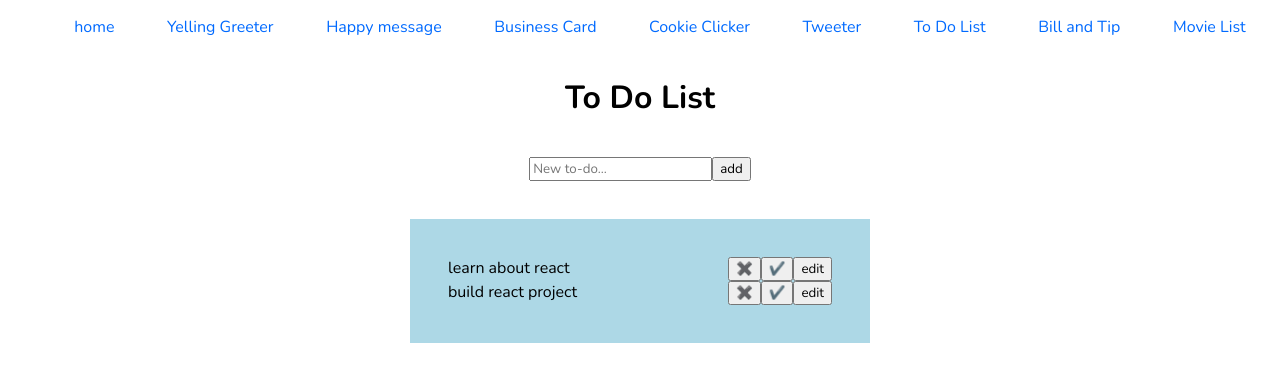
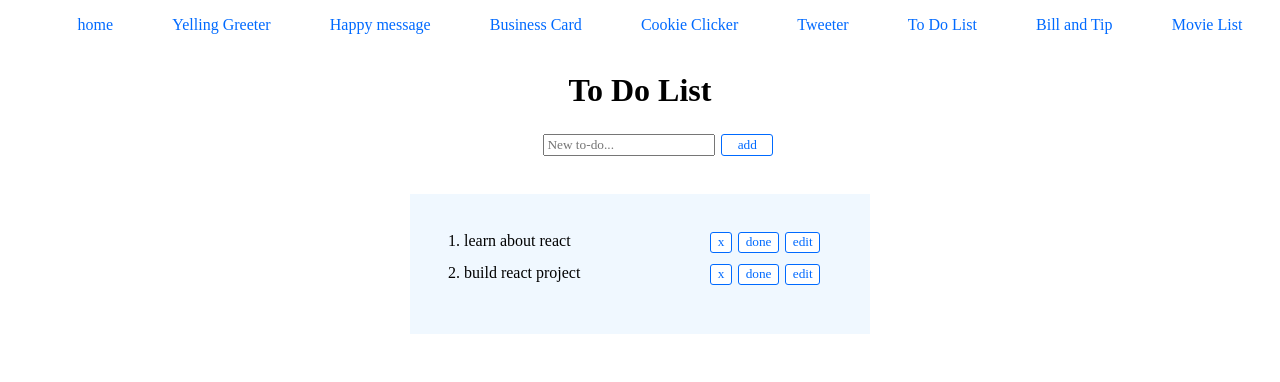
Before and after one commit to MeikaFreckelton/all-projects, a React (Create React App) app: page /todolist in a window 1280 px wide. Shown: the top 382 px of the page. Built offline with nearby package versions, Linux system fonts and the light colour scheme.

Commit message:
adding styling

```diff
--- a/src/components/BillAndTip.js
+++ b/src/components/BillAndTip.js
@@ -26,8 +26,13 @@ const BillAndTip = () => {
 
   return(
     <div>
-      <h1>bill and tip</h1>
-      <h3>Total: {result}</h3>
+      <div className="billWrapper">
+        <div className="heading bill-heading">
+          <h1>Bill and Tip Calculator</h1>
+        </div>
+
+        <h3 className="total">Total: ${result}</h3>
+
 
         <form onSubmit={handleSubmit}>
           <label>Bill Amount: </label><br/>
@@ -44,8 +49,10 @@ const BillAndTip = () => {
             onChange={handleInputChange}
           ></input>%<br/><br/>
 
-          <input type="submit"></input>
+          <input className="btn" type="submit"></input>
         </form>
+      </div>
+
     </div>
   )
 }
--- a/src/components/BusinessCard.js
+++ b/src/components/BusinessCard.js
@@ -72,10 +72,14 @@ const BusinessCard = () => {
 
 
     return (
-        <div id="businessCardWrapper">
+        <div>
+
+
+
             <div className="heading">
                 <h1>Business card generator</h1>
             </div>
+            <div id="businessCardWrapper">
 
                 <div className="cardAndForm">
                 <div className="bCard">
@@ -178,6 +182,7 @@ const BusinessCard = () => {
 
 
             </div>
+        </div>
     )
 }
 
--- a/src/components/CookieClicker/CookieClicker.js
+++ b/src/components/CookieClicker/CookieClicker.js
@@ -19,18 +19,22 @@ const CookieClicker = () => {
 
 
 
-  const divStyle = {
-    textAlign: "center"
-  }
 
   return (
-    <div style={divStyle}>
+    <div>
+
         <StateContext.Provider value={{store, dispatch}}>
+          <div className="heading">
             <h1>Cookie Clicker</h1>
+          </div>
+
+          <div id="cookieClick">
             <DisplayCount />
             <PerClick />
             <PerSecond />
+          </div>
         </StateContext.Provider>
+
     </div>
   )
 }
--- a/src/components/CookieClicker/components/DisplayCount.js
+++ b/src/components/CookieClicker/components/DisplayCount.js
@@ -8,7 +8,7 @@ const DisplayCount = () => {
     return(
         <div>
             <h2>Current Cookie Count</h2>
-            <h2>{cookieClicks}</h2>
+            <h2 className="count">{cookieClicks}</h2>
         </div>
     )
 }
--- a/src/components/CookieClicker/components/PerClick.js
+++ b/src/components/CookieClicker/components/PerClick.js
@@ -16,7 +16,7 @@ const PerClick = () => {
     return(
         <div>
             <h2>Manually Increase Cookie Count</h2>
-            <button onClick={handleClick}>increase by 5</button>
+            <button className="cookieBtns" onClick={handleClick}>increase by 5</button>
         </div>
     )
 }
--- a/src/components/CookieClicker/components/PerSecond.js
+++ b/src/components/CookieClicker/components/PerSecond.js
@@ -48,7 +48,7 @@ const PerSecond = () => {
 
             <h2>Increase Cookies Per Second</h2>
             <h3>{error}</h3>
-            <button onClick={handleClick}>Spend 100 cookies to increase cookies per second by {autoIncrease}</button>
+            <button className="cookieBtns" onClick={handleClick}>Spend 100 cookies to increase cookies per second by {autoIncrease}</button>
         </div>
     )
 }
--- a/src/components/ToDoList.js
+++ b/src/components/ToDoList.js
@@ -28,12 +28,12 @@ const ToDoList = () => {
 
     }
 
-    function Todo({todo, index, completeTodo, removeTodo}){ // get text from list item
+    function Todo({todo, index, completeTodo, removeTodo, number}){ // get text from list item
         return(
             <div className="todo" style={{textDecoration: todo.isCompleted ? "line-through" : ""}}>
-                {todo.text}
+                {number}. {todo.text}
                 <div className="buttons">
-                <button onClick={() => removeTodo(index)}>✖️</button><button onClick={() => completeTodo(index)}>✔️</button><button>edit</button>
+                    <button onClick={() => removeTodo(index)}>x</button><button onClick={() => completeTodo(index)}>done</button><button>edit</button>
                 </div>
 
             </div>
@@ -77,7 +77,7 @@ const ToDoList = () => {
                     placeholder="New to-do..."
                     onChange={e => setValue(e.target.value)}
                 />
-                <input type="submit" value="add" />
+                <input type="submit" value="add" className="add-btn"/>
                 </form>
             </div>
 
@@ -86,6 +86,7 @@ const ToDoList = () => {
                     <Todo
                         key={index}
                         index={index}
+                        number={index + 1}
                         todo={todo}
                         completeTodo = {completeTodo}
                         removeTodo = {removeTodo}
--- a/src/styles/App.css
+++ b/src/styles/App.css
@@ -21,9 +21,13 @@
           justify-content: space-between;
 }
 
+.todo .index {
+  font-weight: 600;
+}
+
 .todoItems {
   width: 30vw;
-  background-color: lightblue;
+  background-color: aliceblue;
   padding: 3%;
   margin: 3% auto;
 }
@@ -36,6 +40,26 @@
   -webkit-box-pack: center;
       -ms-flex-pack: center;
           justify-content: center;
+  width: 70vw;
+}
+
+#formDiv form {
+  display: -webkit-box;
+  display: -ms-flexbox;
+  display: flex;
+  -webkit-box-orient: horizontal;
+  -webkit-box-direction: normal;
+      -ms-flex-direction: row;
+          flex-direction: row;
+}
+
+#formDiv .add-btn {
+  margin-left: 3%;
+  color: #006aff;
+  padding: 1% 8%;
+  background-color: #fff;
+  border: 1px solid #006aff;
+  border-radius: 3px;
 }
 
 .crossed-line {
@@ -49,4 +73,18 @@
 .tasks:hover {
   color: blue;
 }
+
+.buttons {
+  margin-bottom: 3%;
+  width: 10vw;
+}
+
+.buttons button {
+  margin-left: 5%;
+  color: #006aff;
+  padding: 1% 5%;
+  background-color: #fff;
+  border: 1px solid #006aff;
+  border-radius: 3px;
+}
 /*# sourceMappingURL=App.css.map */
--- a/src/styles/App.scss
+++ b/src/styles/App.scss
@@ -9,6 +9,8 @@
     margin: 0 auto;
     font-family: Montserrat;
     padding: 3%;
+
+
 }
 
 .todo{
@@ -16,11 +18,15 @@
     display: flex;
     flex-direction: row;
     justify-content: space-between;
+    .index{
+        font-weight: 600;
+
+    }
 }
 
 .todoItems{
     width: 30vw;
-    background-color: lightblue;
+    background-color: aliceblue;
     padding: 3%;
     margin: 3% auto;
 }
@@ -28,7 +34,23 @@
 #formDiv{
     margin: 0 auto;
     display: flex;
+
     justify-content: center;
+    width: 70vw;
+
+    form{
+        display: flex;
+        flex-direction: row;
+    }
+
+    .add-btn{
+        margin-left: 3%;
+        color: #006aff;
+        padding: 1% 8%;
+        background-color: #fff;
+        border: 1px solid #006aff;
+        border-radius: 3px;
+    }
 }
 
 
@@ -43,3 +65,20 @@
     }
 
 }
+
+
+
+.buttons{
+    margin-bottom: 3%;
+    // background-color: aqua;
+    width: 10vw;
+
+    button{
+        margin-left: 5%;
+        color: #006aff;
+        padding: 1% 5%;
+        background-color: #fff;
+        border: 1px solid #006aff;
+        border-radius: 3px;
+    }
+}
--- a/src/styles/businessCard.css
+++ b/src/styles/businessCard.css
@@ -1,11 +1,11 @@
 @import url("https://fonts.googleapis.com/css2?family=Nunito:ital,wght@0,200;0,300;0,400;0,600;0,700;0,800;0,900;1,200;1,300;1,400;1,600;1,700;1,800;1,900&display=swap");
 * {
-  font-family: Nunito;
+  font-family: Raleway;
 }
 
 .heading {
   text-align: center;
-  margin: 3%;
+  margin: 3% 0 2%;
 }
 
 #yellingGreeter {
@@ -51,6 +51,9 @@
 
 #businessCardWrapper {
   margin-left: 5em;
+  display: -webkit-box;
+  display: -ms-flexbox;
+  display: flex;
 }
 
 #businessCardWrapper #businessCard #name {
@@ -91,14 +94,17 @@
   -webkit-box-direction: normal;
       -ms-flex-direction: row;
           flex-direction: row;
+  background-color: aliceblue;
+  padding: 3%;
+  margin: 0 auto;
 }
 
 #businessCardWrapper .cardAndForm .bCard {
-  margin-right: 5%;
+  margin-right: 12%;
 }
 
 #businessCardWrapper .cardAndForm .bForm {
-  width: 60vw;
+  width: 25vw;
 }
 
 #businessCardWrapper .cardAndForm .bForm label {
@@ -109,9 +115,25 @@
 #cookieClick {
   margin: 0 auto;
   width: 30vw;
-  padding: 3%;
+  padding: 2% 2% 3%;
   text-align: center;
-  background-color: lightcyan;
+  background-color: aliceblue;
+}
+
+#cookieClick .count {
+  color: #006aff;
+}
+
+#cookieClick .cookieBtns {
+  color: #006aff;
+  border: 2px solid #006aff;
+  border-radius: 3px;
+  padding: 2% 5%;
+  cursor: pointer;
+}
+
+#cookieClick button {
+  background-color: #fff;
 }
 
 #newPostForm {
@@ -128,4 +150,33 @@
       -ms-flex-direction: column;
           flex-direction: column;
 }
+
+.billWrapper {
+  width: 30vw;
+  margin: 0 auto;
+  text-align: center;
+}
+
+.billWrapper .btn {
+  color: #006aff;
+  border: 2px solid #006aff;
+  border-radius: 3px;
+  padding: 1% 5%;
+  cursor: pointer;
+  background-color: #fff;
+}
+
+.billWrapper .bill-heading {
+  margin: 10%;
+}
+
+.billWrapper .total {
+  color: #006aff;
+}
+
+.billWrapper form {
+  background-color: aliceblue;
+  padding: 3%;
+  text-align: center;
+}
 /*# sourceMappingURL=businessCard.css.map */
--- a/src/styles/businessCard.scss
+++ b/src/styles/businessCard.scss
@@ -1,11 +1,15 @@
+$feature: #006aff;
+
+
 *{
-    font-family: Nunito
+    font-family: Raleway;
 }
 
 .heading{
     text-align: center;
-    margin: 3%;
+    margin: 3% 0 2%;
 }
+
 
 
 
@@ -66,13 +70,12 @@
 
 
 
-
-
-
 // business card : --------------------------------------------------
 
 #businessCardWrapper{
     margin-left: 5em;
+    display: flex;
+
 
     #businessCard{
 
@@ -109,13 +112,16 @@
     .cardAndForm{
         display: flex;
         flex-direction: row;
+        background-color: aliceblue;
+        padding: 3%;
+        margin: 0 auto;
 
         .bCard{
-            margin-right: 5%;
+            margin-right: 12%;
         }
 
         .bForm{
-            width: 60vw;
+            width: 25vw;
 
             label{
                 min-width: 10vw;
@@ -140,9 +146,26 @@
 #cookieClick{
     margin: 0 auto;
     width: 30vw;
-    padding: 3%;
+    padding: 2% 2% 3%;
     text-align: center;
-    background-color: lightcyan;
+    background-color: aliceblue;
+
+    .count{
+        color: $feature;
+    }
+
+    .cookieBtns{
+        color: $feature;
+
+        border: 2px solid $feature;
+        border-radius: 3px;
+        padding: 2% 5%;
+        cursor: pointer;
+
+    }
+    button{
+        background-color: #fff;
+    }
 
 }
 
@@ -157,6 +180,37 @@
     flex-direction: column;
 }
 
+// bill and tip :
+
+.billWrapper{
+    width: 30vw;
+    margin: 0 auto;
+    text-align: center;
+
+    .btn{
+        color: $feature;
+        border: 2px solid $feature;
+        border-radius: 3px;
+        padding: 1% 5%;
+        cursor: pointer;
+        background-color: #fff;
+    }
+
+    .bill-heading{
+        margin: 10%;
+    }
+
+    .total{
+        color: $feature;
+    }
+
+    form{
+        background-color: aliceblue;
+        padding: 3%;
+        text-align: center;
+    }
+}
+
 
 
 
```
Also changed, not shown: 2 other files (tests, documents, lock files or other folders). Lines whose indentation alone changed are shown as unchanged.
